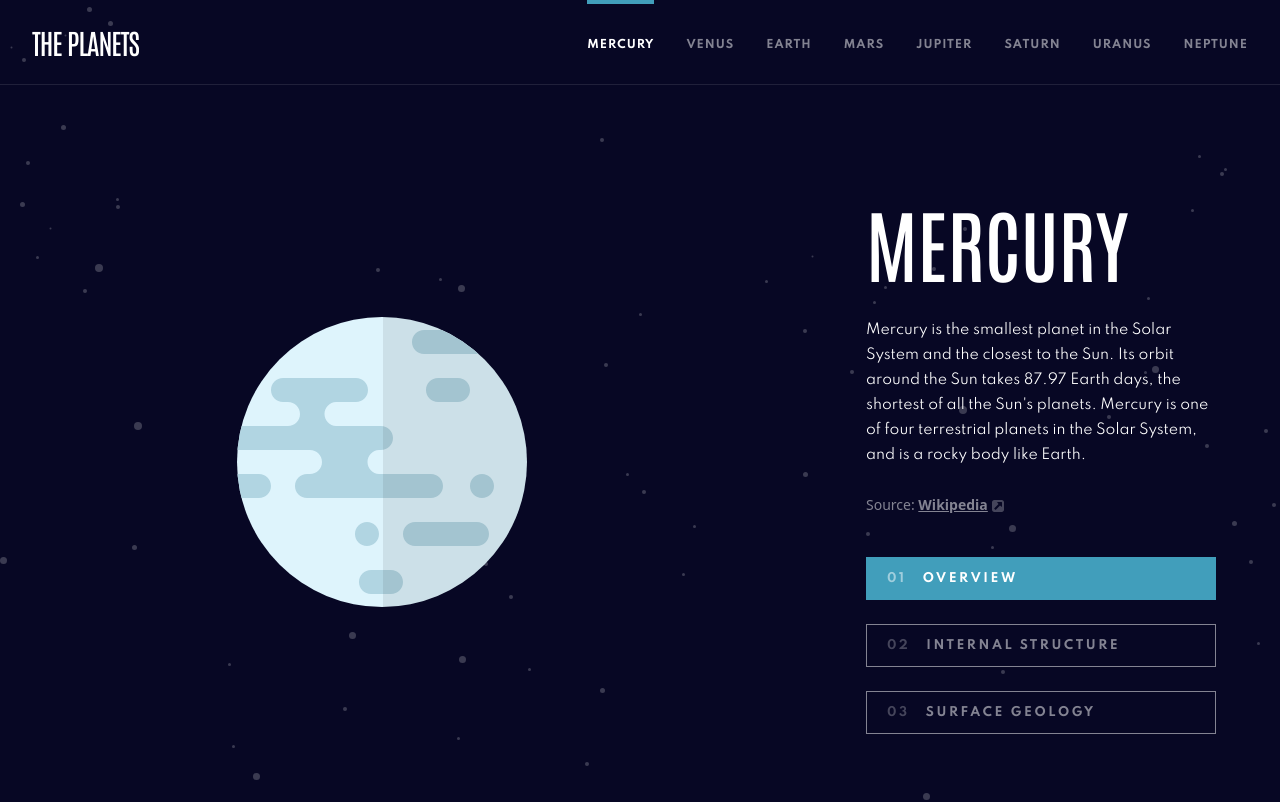
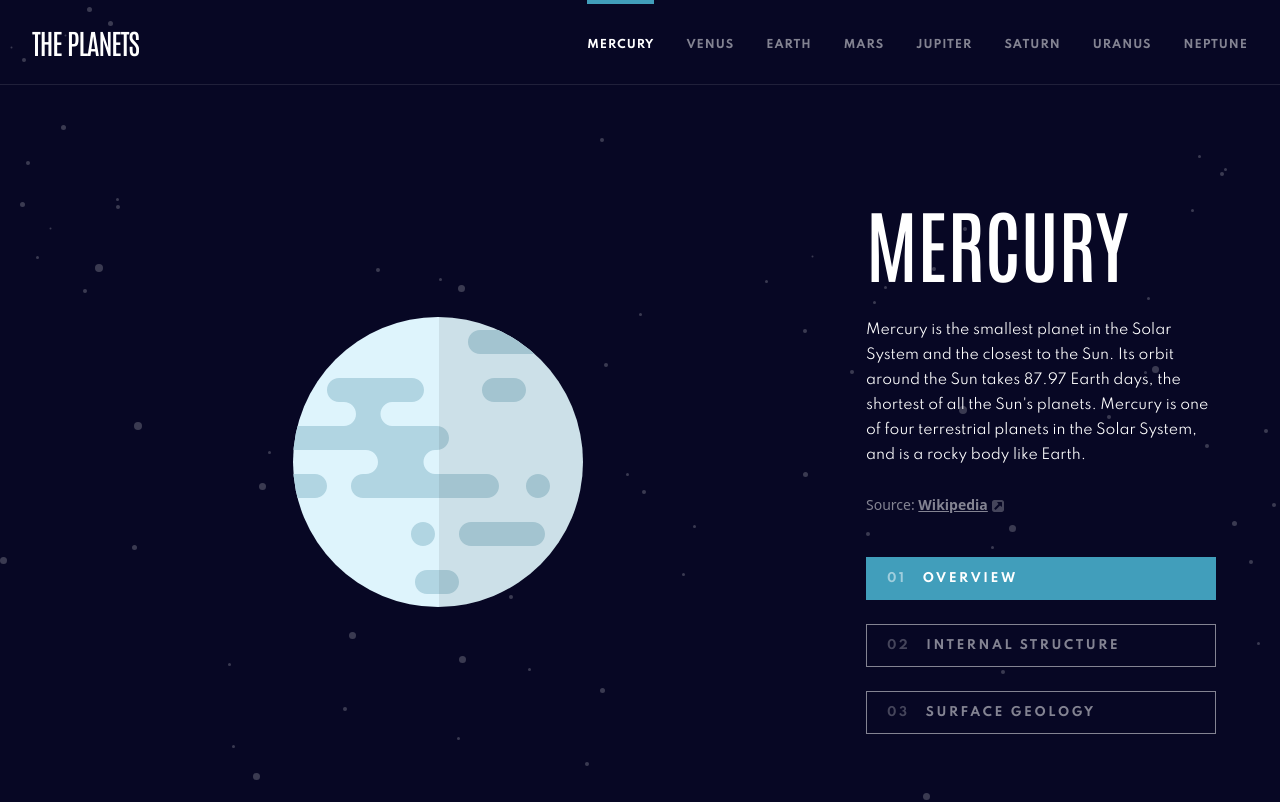
Before and after one commit to babs20/planets-fact-site, a Next.js app: page / in a window 1280 px wide. Shown: the top 802 px of the page. Built offline with nearby package versions, Linux system fonts and the light colour scheme.

Commit message:
adjust planet width to keep it closer to info section

```diff
--- a/components/Planet.tsx
+++ b/components/Planet.tsx
@@ -44,7 +44,7 @@ const PlanetContainer = styled.div`
   }
   @media ${device.laptop} {
     height: 754px;
-    width: 636px;
+    width: 65%;
   }
 `;
 
```
